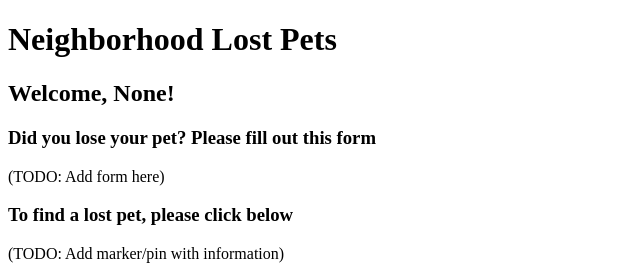
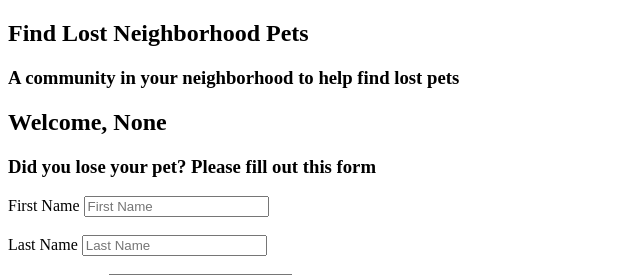
Before and after one commit to yardnas/Lost-Found-Pet-App, a Flask app: page /dashboard in a window 1280 px wide. Shown: the top 275 px of the page, without its empty margins (0-640 px from the left). Run offline with Flask 2, Linux system fonts and the light colour scheme; a user stored in the database is signed in; some libraries are stand-ins or nearby versions.

Commit message:
Adjusted the formatting of .html files

```diff
--- a/server.py
+++ b/server.py
@@ -5,7 +5,6 @@ from flask_login import LoginManager, login_user, login_required, logout_user, c
 from model import connect_to_db
 from jinja2 import StrictUndefined
 import crud
-
 
 app = Flask(__name__)
 app.secret_key = '89qhfhje&*djfka8238420*2i#6'
@@ -48,10 +47,6 @@ def login():
 
     user = crud.get_user_by_email(email)
 
-    # # Get value from first name for Jinja template
-    # fname = crud.get_fname_by_email(email) # tuple: ('Alice',)
-    # fname = fname[0] #'Alice'
-
     if not user:
         flash("Email does not exist. Please try again.")
         return redirect('/')
@@ -72,7 +67,7 @@ def login():
 
 @app.route('/register')
 def register_user():
-    """Show the sign-up page to create an account"""
+    """Show the register page to create an account."""
 
     return render_template('register.html')
 
--- a/static/css/map.css
+++ b/static/css/map.css
@@ -1,6 +1,6 @@
 /* CSS style sheet for Map */
 
 .map, #map {
-    height: 500px;
+    height: 400px;
     width: 100%;
 }
--- a/templates/base.html
+++ b/templates/base.html
@@ -4,7 +4,7 @@
     <meta charset="utf-8">
     <meta name="viewport" content="width=device-width">
 
-    <title>{% block title %}Neighborhood Lost Pets{% endblock %}</title>
+    <title>{% block title %}{% endblock %}</title>
 
     <script src="https://code.jquery.com/jquery-3.6.0.js" integrity="sha256-H+K7U5CnXl1h5ywQfKtSj8PCmoN9aaq30gDh27Xc0jk=" crossorigin="anonymous"></script>
 
--- a/templates/dashboard.html
+++ b/templates/dashboard.html
@@ -1,38 +1,99 @@
 {% extends 'base.html' %}
-{% block title %}Neighborhood Lost Pets Dashboard{% endblock %}
+{% block title %}Find Lost Neighborhood Pets{% endblock %}
 
 {% block head %}
     <link rel="shortcut icon" href="#">  <!-- To handle the favicon.ico 404 error -->
-    <link rel="stylesheet" href="/static/css/maps.css"/>
+    <link rel="stylesheet" href="/static/css/map.css"/>
 
     <script src="/static/js/map.js"></script>
-    <script
-        async defer
-        src="https://maps.googleapis.com/maps/api/js?key=AIzaSyCeDkSlpBZoTC5TToXy1tW3hehvfM3xWHQ&callback=initMap">
-    </script>
+    <script async defer src="https://maps.googleapis.com/maps/api/js?key=AIzaSyCeDkSlpBZoTC5TToXy1tW3hehvfM3xWHQ&callback=initMap"></script>
 {% endblock %}
+
 
 {% block body %}
     <header>
-        <div>
-            <h1>Neighborhood Lost Pets</h1>
-            <!-- <h3>A community of pet lovers in your neighborhood</h3> -->
+        <!-- Welcome Section -->
+        <section class="dashboard-header">
+            <h1>Find Lost Neighborhood Pets</h1>
+            <p><h3>A community in your neighborhood to help find lost pets</h3></p>
+
             <h2>
                 {% if current_user.is_authenticated %}
-                Welcome, {{ current_user.fname }}!
+                Welcome, {{ current_user.fname }}
                 {% endif %}
             </h2>
-        </div>
+        </section>
     </header>
 
     <main>
+        <!-- Lost Pet Form Section -->
         <section class="pet-form">
             <h3>Did you lose your pet? Please fill out this form</h3>
-            <form>
-                <p>(TODO: Add form here)</p>
+
+            <form class="pet-register-form">
+                <div class="pet-form">
+                    <div>
+                        <label for="fname-input" class="form-label">First Name</label>
+                        <input type="text" placeholder="First Name" name="fname" id="fname-input" />
+                    </div>
+
+                    <br> <!-- Placeholder <br> until css -->
+
+                    <div>
+                        <label for="lname-input" class="form-label">Last Name</label>
+                        <input type="text" placeholder="Last Name" name="lname" id="lname-input" />
+                    </div>
+
+                    <br> <!-- Placeholder <br> until css -->
+
+                    <div>
+                        <label for="phone-input" class="form-label">Phone Number</label>
+                        <input type="text" placeholder="Phone Number" name="phone" id="phone-input" />
+                    </div>
+
+                    <br> <!-- Placeholder <br> until css -->
+
+                    <div>
+                        <label for="pet-name-input" class="form-label">Pet Name</label>
+                        <input type="text" placeholder="Pet Name" name="pet-name" id="pet-name-input" />
+                    </div>
+
+                    <br> <!-- Placeholder <br> until css -->
+
+                    <div>
+                        <label for="pet-type-input" class="form-label">Pet Type</label>
+                        <input type="text" placeholder="Pet Type" name="pet-type" id="pet-type-input" />
+                    </div>
+
+                    <br> <!-- Placeholder <br> until css -->
+
+                    <div>
+                        <label for="pet-breed-input" class="form-label">Pet Breed</label>
+                        <input type="text" placeholder="Pet Breed" name="pet-breed" id="pet-breed-input" />
+                    </div>
+
+                    <br> <!-- Placeholder <br> until css -->
+
+                    <div>
+                        <label for="pet-gender-input" class="form-label">Pet Gender</label>
+                        <input type="text" placeholder="Pet Gender" name="pet-gender" id="pet-gender-input" />
+                    </div>
+
+                    <br> <!-- Placeholder <br> until css -->
+
+                    <div>
+                        <label for="pet-picture-input" class="form-label">Pet Picture</label>
+                        <input type="text" placeholder="Upload Picture Here" name="pet-picture" id="pet-picture-input" />
+                    </div>
+
+                    <br> <!-- Placeholder <br> until css -->
+
+                    <button type="submit" value ="Submit" class="btn-pet">Submit</button>
+                </div>
             </form>
         </section>
 
+        <!-- Lost Pet Map Section -->
         <section class="marker-map">
             <h3>To find a lost pet, please click below</h3>
                 <p>(TODO: Add marker/pin with information)</p>
@@ -44,6 +105,7 @@
     <br>
 
     <footer>
+        <!-- Logout Section -->
         <section>
             <form action=/logout>
                 <label for="logout-submit">Ready to logout?</label>
```
Also changed, not shown: templates/index.html (+11 -6 lines), templates/login.html (+15 -12 lines), templates/register.html (+24 -17 lines).
